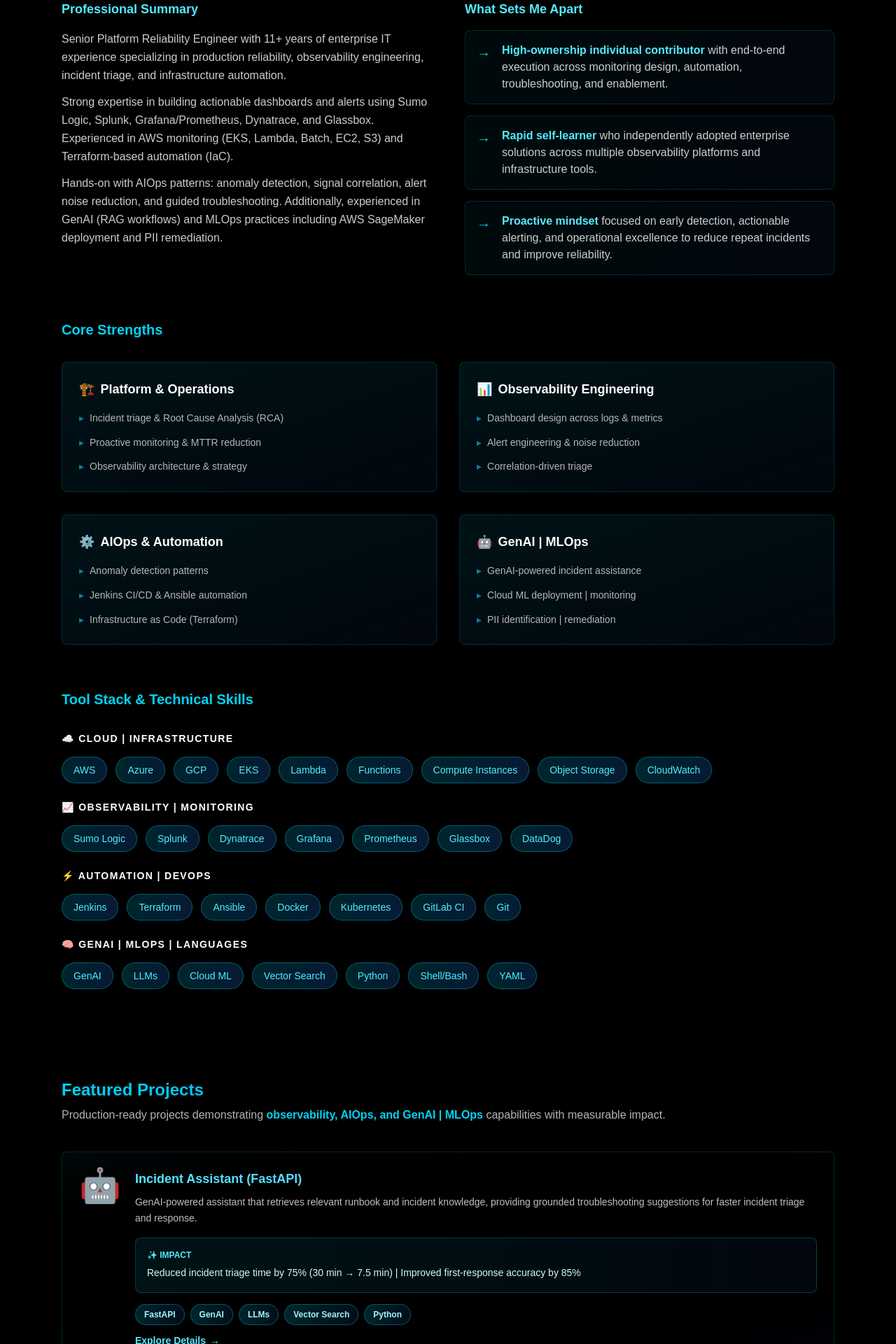
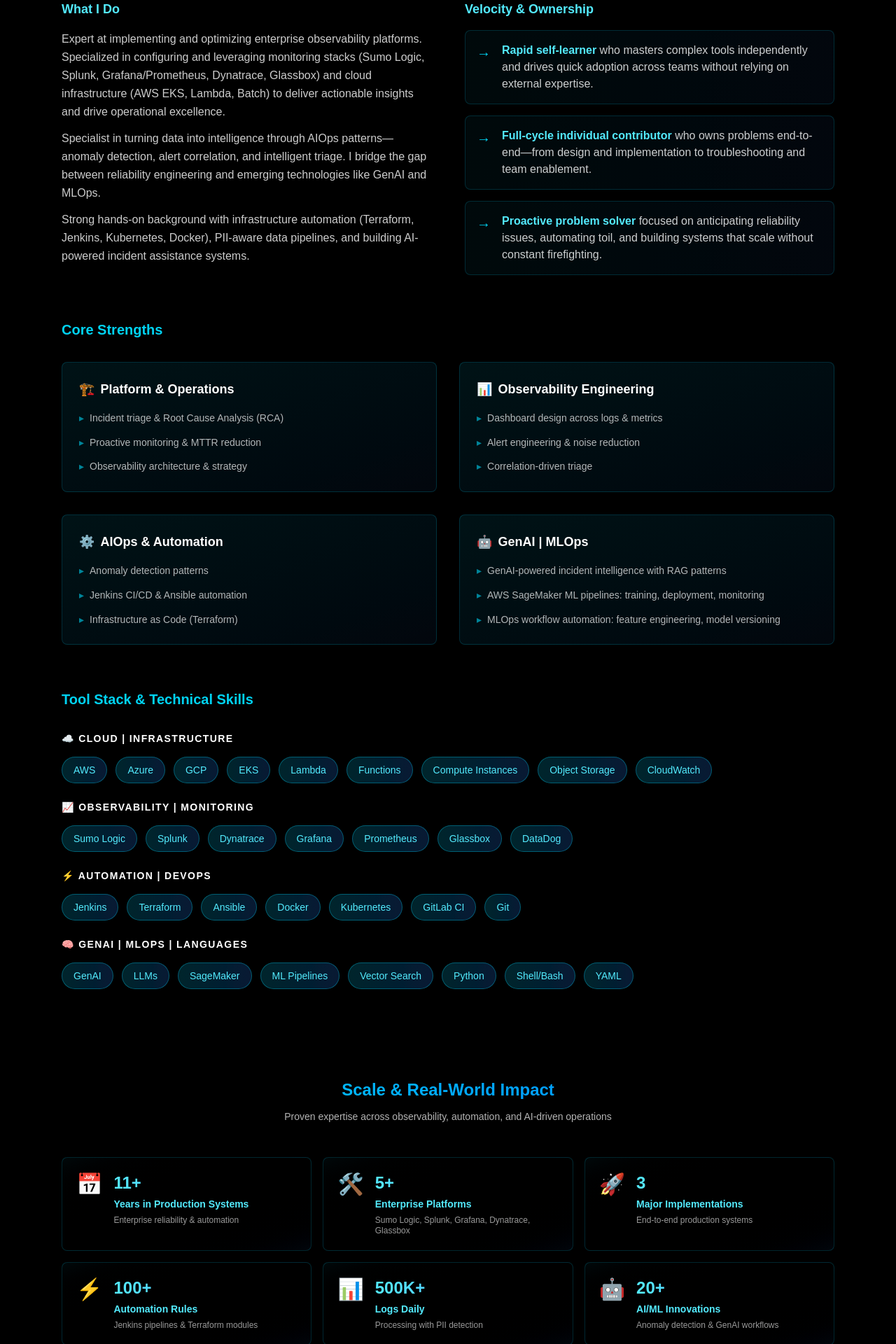
Before and after one commit to praveen-ai-platform/praveen-portfolio, a Next.js app: page / in a window 1280 px wide. Shown: the part 760-2680 px from the top of the page at 70% size. Built offline with nearby package versions, Linux system fonts and the light colour scheme.

Commit message:
Enhanced with nice content

```diff
--- a/app/page.tsx
+++ b/app/page.tsx
@@ -2,7 +2,7 @@
 import Hero from "@/src/app/components/Hero";
 import About from "@/src/app/components/About";
 import FeaturedProjects from "@/src/app/components/FeaturedProjects";
-import Timeline from "@/src/app/components/Timeline";
+import Stats from "@/src/app/components/Stats";
 import Certifications from "@/src/app/components/Certifications";
 import Footer from "@/src/app/components/Footer";
 
@@ -12,8 +12,8 @@
       <Navbar />
       <Hero />
       <About />
+      <Stats />
       <FeaturedProjects />
-      <Timeline />
       <Certifications />
       <Footer />
     </div>
--- a/src/app/components/About.tsx
+++ b/src/app/components/About.tsx
@@ -1,45 +1,39 @@
 export default function About() {
   return (
     <section id="about" className="mx-auto max-w-6xl px-6 py-16">
-      <h2 className="text-2xl font-bold mb-10 bg-gradient-to-r from-cyan-400 to-blue-500 bg-clip-text text-transparent">About Me</h2>
+      <h2 className="text-2xl font-bold mb-10 bg-gradient-to-r from-cyan-400 to-blue-500 bg-clip-text text-transparent">Expertise in Action</h2>
 
       <div className="space-y-16">
         <div className="grid md:grid-cols-2 gap-12">
           <div className="group">
-            <h3 className="text-lg font-bold mb-4 text-cyan-300">Professional Summary</h3>
+            <h3 className="text-lg font-bold mb-4 text-cyan-300">What I Do</h3>
             <div className="space-y-3 text-white/80 leading-relaxed text-base">
               <p>
-                Senior Platform Reliability Engineer with 11+ years of enterprise IT experience
-                specializing in production reliability, observability engineering, incident triage,
-                and infrastructure automation.
+                Expert at implementing and optimizing enterprise observability platforms. Specialized in configuring and leveraging monitoring stacks (Sumo Logic, Splunk, Grafana/Prometheus, Dynatrace, Glassbox) and cloud infrastructure (AWS EKS, Lambda, Batch) to deliver actionable insights and drive operational excellence.
               </p>
               <p>
-                Strong expertise in building actionable dashboards and alerts using Sumo Logic, Splunk,
-                Grafana/Prometheus, Dynatrace, and Glassbox. Experienced in AWS monitoring (EKS, Lambda,
-                Batch, EC2, S3) and Terraform-based automation (IaC).
+                Specialist in turning data into intelligence through AIOps patterns—anomaly detection, alert correlation, and intelligent triage. I bridge the gap between reliability engineering and emerging technologies like GenAI and MLOps.
               </p>
               <p>
-                Hands-on with AIOps patterns: anomaly detection, signal correlation, alert noise reduction,
-                and guided troubleshooting. Additionally, experienced in GenAI (RAG workflows) and MLOps
-                practices including AWS SageMaker deployment and PII remediation.
+                Strong hands-on background with infrastructure automation (Terraform, Jenkins, Kubernetes, Docker), PII-aware data pipelines, and building AI-powered incident assistance systems.
               </p>
             </div>
           </div>
 
           <div className="group">
-            <h3 className="text-lg font-bold mb-4 text-cyan-300">What Sets Me Apart</h3>
+            <h3 className="text-lg font-bold mb-4 text-cyan-300">Velocity & Ownership</h3>
             <ul className="space-y-4 text-white/80">
               <li className="flex gap-4 p-4 rounded-lg border border-cyan-500/20 bg-gradient-to-r from-cyan-500/5 to-blue-500/5 hover:border-cyan-500/40 hover:from-cyan-500/10 transition-all duration-300">
                 <span className="text-cyan-400 text-xl font-bold flex-shrink-0">→</span>
-                <span><strong className="text-cyan-300">High-ownership individual contributor</strong> with end-to-end execution across monitoring design, automation, troubleshooting, and enablement.</span>
+                <span><strong className="text-cyan-300">Rapid self-learner</strong> who masters complex tools independently and drives quick adoption across teams without relying on external expertise.</span>
               </li>
               <li className="flex gap-4 p-4 rounded-lg border border-cyan-500/20 bg-gradient-to-r from-cyan-500/5 to-blue-500/5 hover:border-cyan-500/40 hover:from-cyan-500/10 transition-all duration-300">
                 <span className="text-cyan-400 text-xl font-bold flex-shrink-0">→</span>
-                <span><strong className="text-cyan-300">Rapid self-learner</strong> who independently adopted enterprise solutions across multiple observability platforms and infrastructure tools.</span>
+                <span><strong className="text-cyan-300">Full-cycle individual contributor</strong> who owns problems end-to-end—from design and implementation to troubleshooting and team enablement.</span>
               </li>
               <li className="flex gap-4 p-4 rounded-lg border border-cyan-500/20 bg-gradient-to-r from-cyan-500/5 to-blue-500/5 hover:border-cyan-500/40 hover:from-cyan-500/10 transition-all duration-300">
                 <span className="text-cyan-400 text-xl font-bold flex-shrink-0">→</span>
-                <span><strong className="text-cyan-300">Proactive mindset</strong> focused on early detection, actionable alerting, and operational excellence to reduce repeat incidents and improve reliability.</span>
+                <span><strong className="text-cyan-300">Proactive problem solver</strong> focused on anticipating reliability issues, automating toil, and building systems that scale without constant firefighting.</span>
               </li>
             </ul>
           </div>
@@ -75,9 +69,9 @@
             <div className="p-6 rounded-lg border border-cyan-500/20 bg-gradient-to-br from-cyan-500/10 to-blue-500/5 hover:border-cyan-500/40 transition-all duration-300">
               <h4 className="text-white font-bold mb-4 text-lg flex items-center gap-2"><span className="text-cyan-400">🤖</span> GenAI | MLOps</h4>
               <ul className="text-white/70 space-y-3 text-sm leading-relaxed">
-                <li className="flex gap-2"><span className="text-cyan-400/60">▸</span> GenAI-powered incident assistance</li>
-                <li className="flex gap-2"><span className="text-cyan-400/60">▸</span> Cloud ML deployment | monitoring</li>
-                <li className="flex gap-2"><span className="text-cyan-400/60">▸</span> PII identification | remediation</li>
+                <li className="flex gap-2"><span className="text-cyan-400/60">▸</span> GenAI-powered incident intelligence with RAG patterns</li>
+                <li className="flex gap-2"><span className="text-cyan-400/60">▸</span> AWS SageMaker ML pipelines: training, deployment, monitoring</li>
+                <li className="flex gap-2"><span className="text-cyan-400/60">▸</span> MLOps workflow automation: feature engineering, model versioning</li>
               </ul>
             </div>
           </div>
@@ -119,7 +113,7 @@
             <div>
               <h4 className="text-white font-bold mb-4 text-sm uppercase tracking-widest text-cyan-300">🧠 GenAI | MLOps | Languages</h4>
               <div className="flex flex-wrap gap-3">
-                {["GenAI", "LLMs", "Cloud ML", "Vector Search", "Python", "Shell/Bash", "YAML"].map((tech) => (
+                {["GenAI", "LLMs", "SageMaker", "ML Pipelines", "Vector Search", "Python", "Shell/Bash", "YAML"].map((tech) => (
                   <span key={tech} className="px-4 py-2 rounded-full bg-gradient-to-r from-cyan-500/20 to-blue-500/20 border border-cyan-500/40 text-sm font-medium text-cyan-300 hover:from-cyan-500/30 hover:to-blue-500/30 hover:border-cyan-500/60 hover:shadow-lg hover:shadow-cyan-500/20 transition-all duration-300 cursor-pointer">
                     {tech}
                   </span>
--- a/src/app/components/Hero.tsx
+++ b/src/app/components/Hero.tsx
@@ -33,7 +33,7 @@
             transition={{ delay: 0.2, duration: 0.6 }}
             className="text-lg text-cyan-400 font-bold"
           >
-            Praveen
+            Hi 👋, I am Praveen
           </motion.p>
 
           <motion.h1
@@ -66,8 +66,7 @@
             transition={{ delay: 0.6, duration: 0.6 }}
             className="mt-5 text-base sm:text-lg leading-relaxed text-white/75 max-w-3xl font-medium"
           >
-            11+ years of enterprise experience delivering reliability-first operations, observability engineering, and
-            automation across critical systems. Passionate about GenAI, MLOps, and building AI-powered incident intelligence.
+            Master of enterprise observability and reliability engineering. Expert in implementing and optimizing production monitoring stacks, AIOps intelligence platforms, and infrastructure automation that scales across mission-critical systems.
           </motion.p>
 
           <motion.div
--- /dev/null
+++ b/src/app/components/Stats.tsx
@@ -0,0 +1,107 @@
+"use client";
+
+import { motion } from "framer-motion";
+
+export default function Stats() {
+  const stats = [
+    {
+      icon: "📅",
+      number: "11+",
+      label: "Years in Production Systems",
+      description: "Enterprise reliability & automation",
+    },
+    {
+      icon: "🛠️",
+      number: "5+",
+      label: "Enterprise Platforms",
+      description: "Sumo Logic, Splunk, Grafana, Dynatrace, Glassbox",
+    },
+    {
+      icon: "🚀",
+      number: "3",
+      label: "Major Implementations",
+      description: "End-to-end production systems",
+    },
+    {
+      icon: "⚡",
+      number: "100+",
+      label: "Automation Rules",
+      description: "Jenkins pipelines & Terraform modules",
+    },
+    {
+      icon: "📊",
+      number: "500K+",
+      label: "Logs Daily",
+      description: "Processing with PII detection",
+    },
+    {
+      icon: "🤖",
+      number: "20+",
+      label: "AI/ML Innovations",
+      description: "Anomaly detection & GenAI workflows",
+    },
+  ];
+
+  const containerVariants = {
+    hidden: { opacity: 0 },
+    visible: {
+      opacity: 1,
+      transition: {
+        staggerChildren: 0.1,
+        delayChildren: 0.2,
+      },
+    },
+  };
+
+  const itemVariants = {
+    hidden: { opacity: 0, y: 10 },
+    visible: {
+      opacity: 1,
+      y: 0,
+      transition: { duration: 0.5 },
+    },
+  };
+
+  return (
+    <section className="mx-auto max-w-6xl px-6 py-16">
+      <motion.div
+        initial={{ opacity: 0, y: 20 }}
+        whileInView={{ opacity: 1, y: 0 }}
+        transition={{ duration: 0.6 }}
+        className="text-center mb-12"
+      >
+        <h2 className="text-2xl font-bold mb-3 bg-gradient-to-r from-cyan-400 to-blue-500 bg-clip-text text-transparent">
+          Scale & Real-World Impact
+        </h2>
+        <p className="text-white/70 text-sm">Proven expertise across observability, automation, and AI-driven operations</p>
+      </motion.div>
+
+      <motion.div
+        variants={containerVariants}
+        initial="hidden"
+        whileInView="visible"
+        viewport={{ once: true, margin: "-100px" }}
+        className="grid grid-cols-1 sm:grid-cols-2 lg:grid-cols-3 gap-4"
+      >
+        {stats.map((stat, idx) => (
+          <motion.div
+            key={idx}
+            variants={itemVariants}
+            className="group p-5 rounded-lg border border-cyan-500/20 bg-gradient-to-br from-cyan-500/5 via-black to-blue-500/5 hover:border-cyan-500/50 hover:from-cyan-500/15 hover:shadow-lg hover:shadow-cyan-500/20 transition-all duration-300"
+          >
+            <div className="flex items-start gap-4">
+              <span className="text-3xl group-hover:scale-110 transition-transform duration-300">{stat.icon}</span>
+              <div className="flex-1">
+                <div className="text-2xl font-bold bg-gradient-to-r from-cyan-300 to-blue-400 bg-clip-text text-transparent">
+                  {stat.number}
+                </div>
+                <div className="text-sm font-bold text-cyan-300 mt-1">{stat.label}</div>
+                <div className="text-xs text-white/60 mt-1.5 leading-tight">{stat.description}</div>
+              </div>
+            </div>
+          </motion.div>
+        ))}
+      </motion.div>
+    </section>
+  );
+}
--- a/src/app/components/Timeline.tsx
+++ b/src/app/components/Timeline.tsx
@@ -1,30 +1,30 @@
 export default function Timeline() {
   const experiences = [
     {
-      company: "Ameriprise Financial",
-      title: "Senior Platform Reliability Engineer",
-      period: "Mar 2023 – Present",
+      company: "Enterprise Observability Platform",
+      title: "End-to-End Implementation",
+      period: "2023 – Present",
       highlights: [
-        "Owned enterprise observability strategy using Sumo Logic, Grafana/Prometheus, Dynatrace, Glassbox, and Splunk",
-        "Built AWS monitoring coverage for EKS, Lambda, Batch, EC2, S3 across logs and metrics",
-        "Delivered AIOps improvements: anomaly detection, alert noise reduction, correlation-driven triage",
-        "Implemented Terraform-based automation for consistent monitor provisioning across environments",
-        "Deployed GenAI-driven workflows: log summarization, error grouping, guided troubleshooting patterns",
-        "Implemented PII identification and remediation using Amazon Comprehend",
+        "Designed and deployed multi-tool observability stack: Sumo Logic, Grafana/Prometheus, Dynatrace, Glassbox, Splunk",
+        "Implemented comprehensive AWS monitoring infrastructure for EKS, Lambda, Batch, EC2, S3 with enterprise-grade log & metric collection",
+        "Built AIOps framework: anomaly detection engine, intelligent alert correlation, automated triage workflows",
+        "Implemented Infrastructure-as-Code using Terraform for 100+ monitor provisioning across environments",
+        "Developed GenAI-powered incident assistant with RAG patterns for knowledge retrieval and troubleshooting",
+        "Built PII detection and remediation pipeline using cloud-native services for compliance & data privacy",
       ],
       skills: ["Sumo Logic", "Splunk", "Dynatrace", "Grafana/Prometheus", "Terraform", "AIOps", "GenAI (RAG)", "SageMaker"],
     },
     {
-      company: "DXC Technology",
-      title: "DevOps / Reliability Engineer",
-      period: "Jul 2014 – Mar 2023",
+      company: "CI/CD Automation & Container Orchestration",
+      title: "Jenkins, Docker & Kubernetes Implementation",
+      period: "2014 – 2023",
       highlights: [
-        "Client: London Markets (Jun 2019 – Mar 2023) — Built and maintained robust CI/CD pipelines using Jenkins",
-        "Led Jenkins enablement: RBAC, auditing, notifications, pipeline standardization",
-        "Containerized services using Docker and supported Kubernetes deployments via YAML manifests",
-        "Integrated SonarQube + JUnit for quality gates and shift-left practices",
-        "Client: P&G (Nov 2017 – Jun 2019) — Owned Jenkins pipeline configurations and troubleshooting",
-        "Client: Verisign/Symantec (Jul 2014 – Nov 2017) — Supported Oracle maintenance and production RCA",
+        "Designed and deployed enterprise Jenkins infrastructure with RBAC, audit logging, notifications, and standardized pipeline templates",
+        "Led Jenkins enablement program: best practices adoption, pipeline optimization, team training on 100+ developers",
+        "Containerized microservices using Docker with comprehensive image optimization and security scanning",
+        "Orchestrated containerized workloads with Kubernetes: YAML manifests, deployment strategies, scaling policies",
+        "Integrated SonarQube + JUnit for quality gates, shift-left testing, and automated code quality enforcement",
+        "Managed artifact repositories using Nexus: versioning, security policies, dependency management",
       ],
       skills: ["Jenkins", "Docker", "Kubernetes", "Terraform", "SonarQube", "Nexus", "Git"],
     },
@@ -32,7 +32,7 @@
 
   return (
     <section id="timeline" className="mx-auto max-w-6xl px-6 py-16">
-      <h2 className="text-2xl font-bold mb-10 bg-gradient-to-r from-cyan-400 to-blue-500 bg-clip-text text-transparent">Career Timeline</h2>
+      <h2 className="text-2xl font-bold mb-10 bg-gradient-to-r from-cyan-400 to-blue-500 bg-clip-text text-transparent">Technical Journey</h2>
 
       <div className="space-y-12">
         {experiences.map((exp, idx) => (
```
Also changed, not shown: 1 other file (tests, documents, lock files or other folders).
